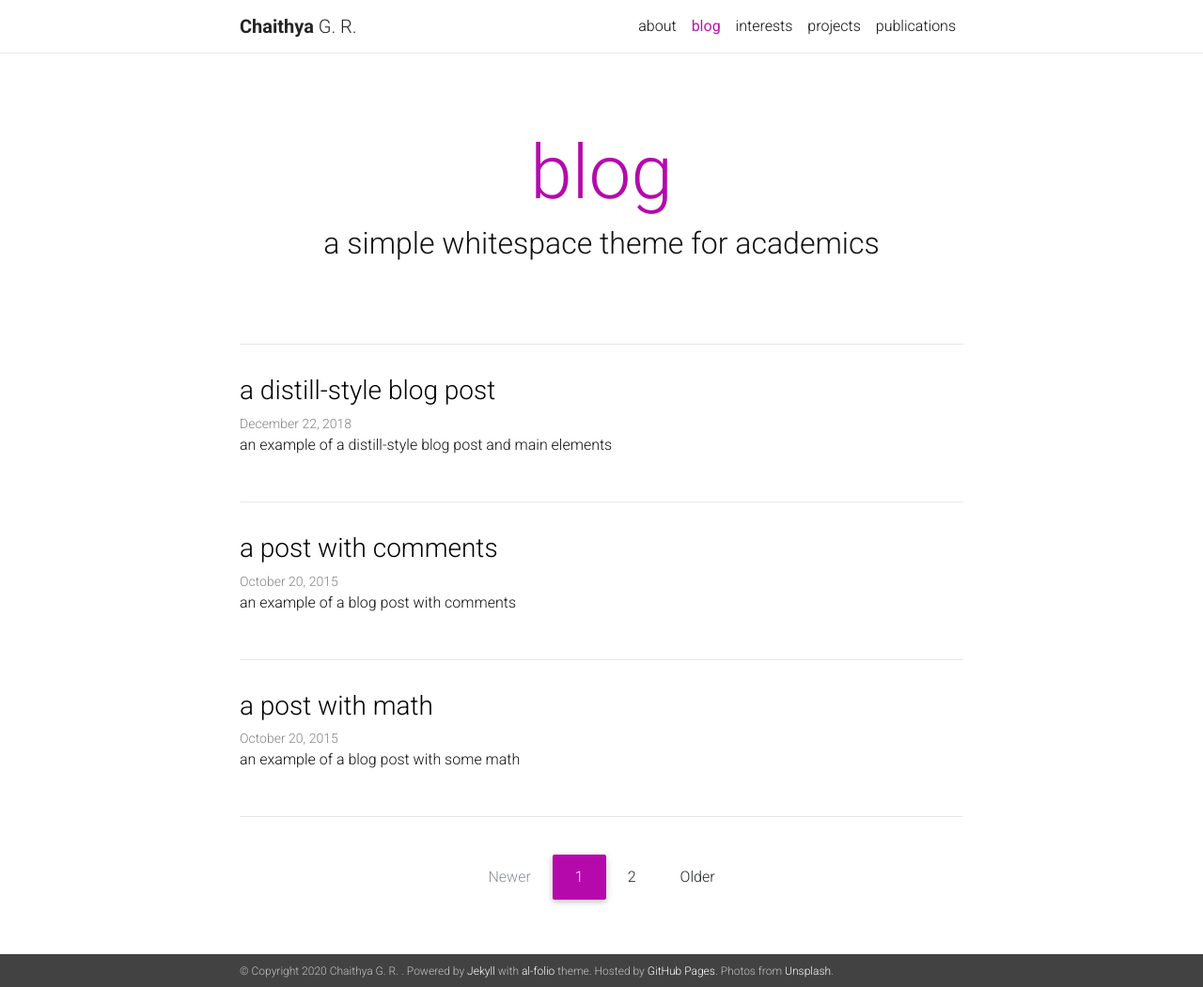
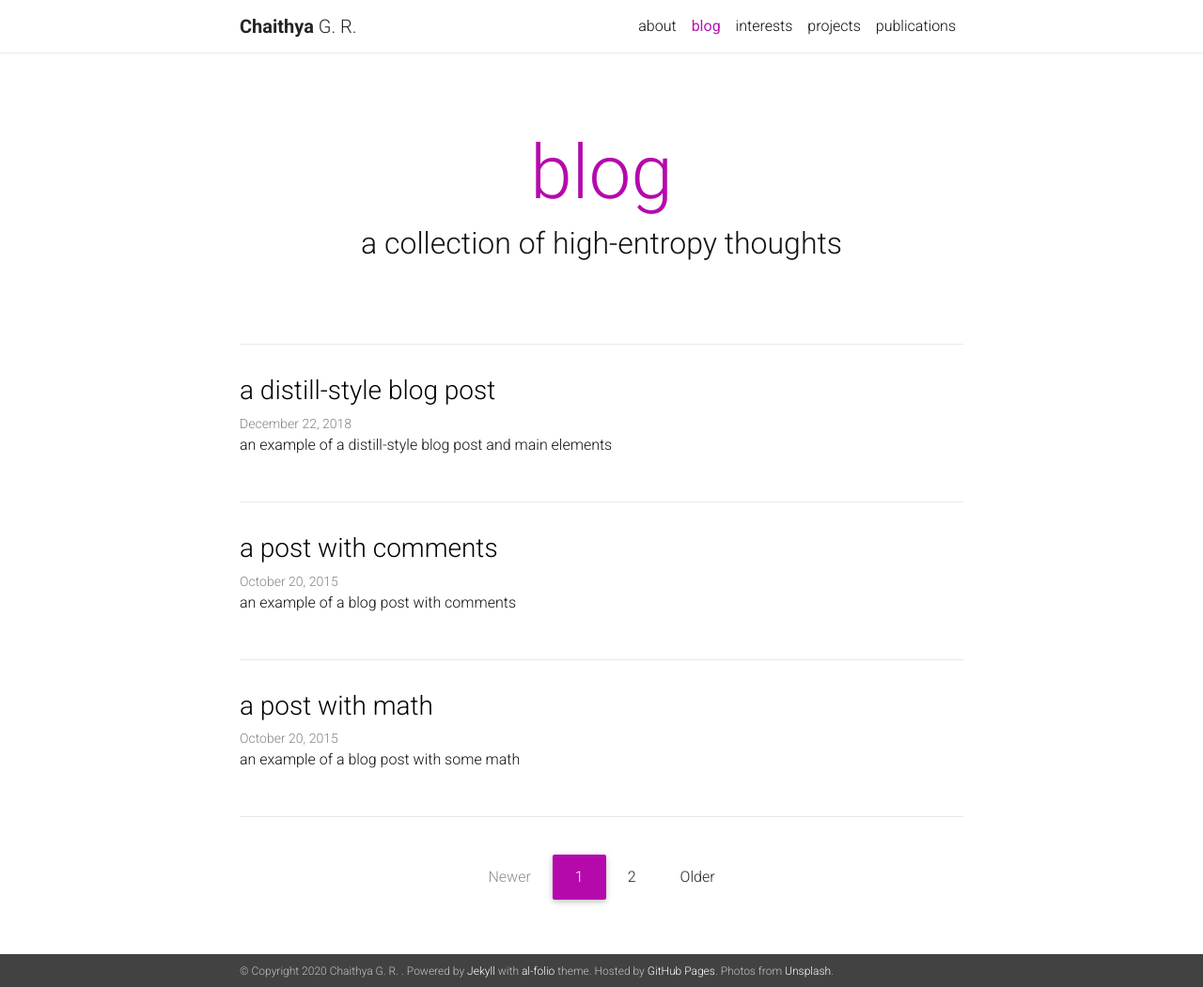
Before and after one commit to chaithyagr/chaithyagr.github.io, a Jekyll site: the page built from blog/index.html, in a window 1280 px wide and 1051 px high. Shown: the whole window at 94% size. Built offline with Jekyll 4.4.1, drawn with Linux system fonts in a browser that asks for light colours; nearby versions of some CDN libraries; the list of posts is cut into pages by our own code; a style sheet for code colours, icons or effects is not loaded.

Commit message:
Add blog

```diff
--- a/_config.yml
+++ b/_config.yml
@@ -58,7 +58,7 @@ google_analytics: UA-XXXXXXXXX # out your google-analytics code
 # -----------------------------------------------------------------------------
 
 blog_name:   blog # your blog must have a name for it to show up in the nav bar
-blog_description: a simple whitespace theme for academics
+blog_description: a collection of high-entropy thoughts
 permalink: /blog/:year/:title/
 
 # Pagination
```
